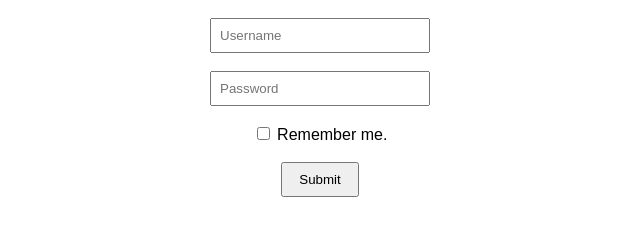
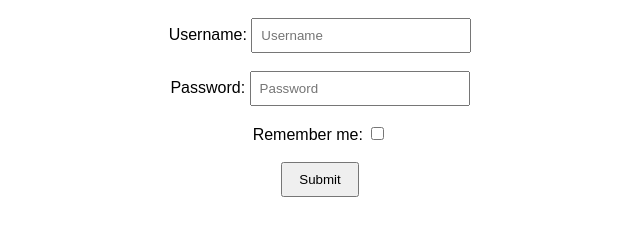
Before and after one commit to acciojob/remember-me-login-form-Ishwar70, a website: page main.html in a window 1280 px wide. Shown: the part 90-326 px from the top of the page, without its empty margins (320-960 px from the left). Drawn offline with Linux system fonts and the light colour scheme.

Commit message:
created a submission

```diff
--- a/main.html
+++ b/main.html
@@ -9,13 +9,18 @@
 <body>
     <h1>Login Form</h1>
     <form id="loginForm">
+        <label for="username">Username:</label>
         <input type="text" id="username" placeholder="Username" required />
         <br><br>
+
+        <label for="password">Password:</label>
         <input type="password" id="password" placeholder="Password" required />
         <br><br>
+
+        <label for="checkbox">Remember me:</label>
         <input type="checkbox" id="checkbox" />
-        <label for="checkbox">Remember me.</label>
         <br><br>
+
         <input type="submit" id="submit" value="Submit" />
     </form>
     <br>
--- a/script.js
+++ b/script.js
@@ -1,4 +1,3 @@
-//your JS code here. If required.
 window.onload = function () {
     const usernameInput = document.getElementById("username");
     const passwordInput = document.getElementById("password");
--- a/styles.css
+++ b/styles.css
@@ -1,4 +1,3 @@
-/*  your css code here. If applicable */
 body {
     font-family: Arial, sans-serif;
     text-align: center;
```
